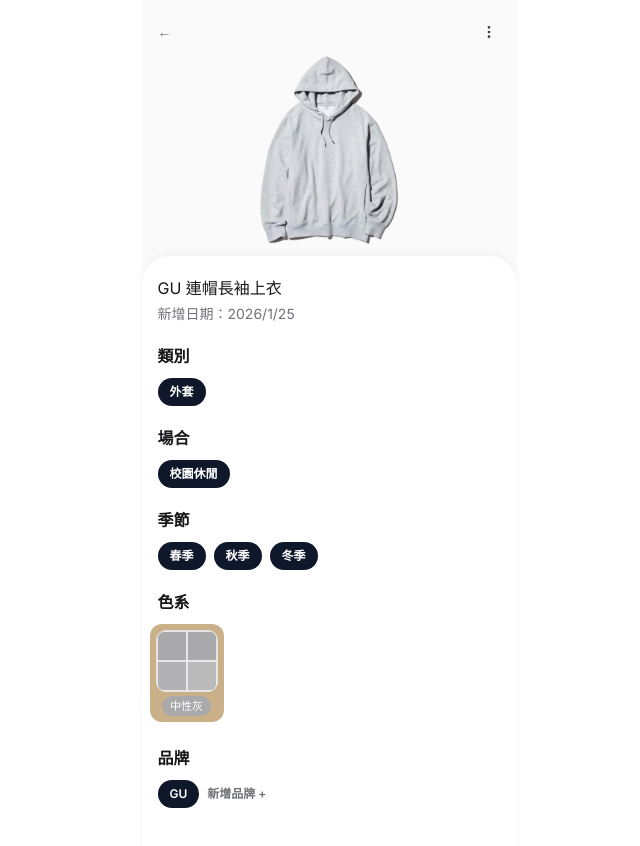
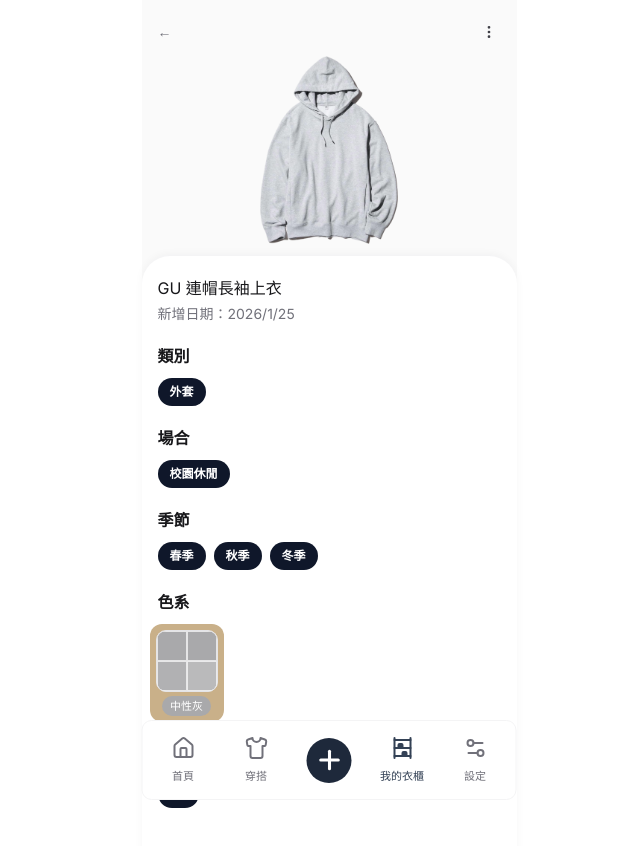
Before and after one commit to Lin4611/closy, a Next.js app: page /wardrobe/wardrobe-outer-001 in a window 1280 px wide. Shown: the top 846 px of the page, without its empty margins (311-951 px from the left). Built offline with nearby package versions, Linux system fonts and the light colour scheme.

Commit message:
refactor: move bottom nav into app shell and fix layout spacing

```diff
--- a/src/modules/common/components/AddClothButton.tsx
+++ b/src/modules/common/components/AddClothButton.tsx
@@ -1,15 +1,18 @@
 import { Plus } from 'lucide-react'
+
 type AddClothButtonProps = {
   onClick: () => void
 }
+
 export const AddClothButton = ({ onClick }: AddClothButtonProps) => {
   return (
     <button
       type="button"
       onClick={onClick}
-      className="flex h-[45px] flex-1 items-center justify-center"
+      aria-label="新增衣物"
+      className="flex h-11.25 flex-1 items-center justify-center"
     >
-      <span className="bg-primary-800 flex h-[45px] w-[45px] items-center justify-center rounded-full">
+      <span className="flex h-11.25 w-11.25 items-center justify-center rounded-full bg-primary-800">
         <Plus className="text-white" size={30} strokeWidth={2.45} />
       </span>
     </button>
--- a/src/modules/common/components/AppShell.tsx
+++ b/src/modules/common/components/AppShell.tsx
@@ -2,13 +2,15 @@
 
 type AppShellProps = {
   children: React.ReactNode
+  activeTab?: 'home' | 'outfit' | 'wardrobe' | 'settings'
+  onAddClick?: () => void
 }
 
-export const AppShell = ({ children }: AppShellProps) => {
+export const AppShell = ({ children, activeTab, onAddClick }: AppShellProps) => {
   return (
     <>
       <main className="pb-20">{children}</main>
-      <BottomNav />
+      <BottomNav activeTab={activeTab} onAddClick={onAddClick} />
     </>
   )
 }
--- a/src/modules/common/components/BottomNav.tsx
+++ b/src/modules/common/components/BottomNav.tsx
@@ -4,22 +4,46 @@
 import { BottomNavItem } from './BottomNavItem'
 import { bottomNavItems, type TBottomNavItem } from '../data/bottom-nav'
 
-export const BottomNav = () => {
+type BottomNavProps = {
+  activeTab?: 'home' | 'outfit' | 'wardrobe' | 'settings'
+  onAddClick?: () => void
+}
+
+export const BottomNav = ({ activeTab, onAddClick }: BottomNavProps) => {
   const router = useRouter()
+
+  const currentTab =
+    activeTab ??
+    (() => {
+      if (router.pathname.startsWith('/wardrobe')) return 'wardrobe'
+      if (router.pathname.startsWith('/outfit')) return 'outfit'
+      if (router.pathname.startsWith('/settings')) return 'settings'
+      return 'home'
+    })()
+
   const renderNavItem = (item: TBottomNavItem) => (
     <BottomNavItem
       key={item.id}
       {...item}
-      active={router.pathname === item.href}
+      active={currentTab === item.id}
       onClick={() => router.push(item.href)}
     />
   )
+
+  const handleAddClick = () => {
+    if (onAddClick) {
+      onAddClick()
+      return
+    }
+
+    void router.push('/wardrobe/new')
+  }
+
   return (
-    <div className="fixed bottom-0 left-1/2 z-50 w-full max-w-[375px] -translate-x-1/2">
+    <div className="fixed bottom-0 left-1/2 z-50 w-full max-w-93.75 -translate-x-1/2">
       <div className="flex h-20 items-center justify-center rounded-[10px] border border-neutral-200 bg-white px-1 py-2">
         {bottomNavItems.slice(0, 2).map(renderNavItem)}
-
-        <AddClothButton onClick={() => router.push('/add-cloth')} />
+        <AddClothButton onClick={handleAddClick} />
         {bottomNavItems.slice(2).map(renderNavItem)}
       </div>
     </div>
--- a/src/modules/wardrobe/components/AddClothingSheet.tsx
+++ b/src/modules/wardrobe/components/AddClothingSheet.tsx
@@ -23,7 +23,7 @@
   }
 
   return (
-    <div className="fixed inset-0 z-50 mx-auto w-full max-w-93.75">
+    <div className="fixed inset-0 z-60 mx-auto w-full max-w-93.75">
       <button
         type="button"
         className="absolute inset-0 w-full"
--- a/src/modules/wardrobe/components/WardrobeEmptyState.tsx
+++ b/src/modules/wardrobe/components/WardrobeEmptyState.tsx
@@ -2,12 +2,12 @@
 
 export const WardrobeEmptyState = () => {
   return (
-    <section className="flex min-h-[calc(100vh-220px)] flex-col px-6 pb-20">
+    <section className="flex min-h-[calc(100vh-220px)] flex-col px-6">
       <div className="flex flex-1 items-center justify-center">
         <p className="font-label-xl text-neutral-700">尚未新增衣服</p>
       </div>
 
-      <div className="flex justify-center pb-2">
+      <div className="flex justify-center">
         <SpeechBubble>點選+號開始新增衣物</SpeechBubble>
       </div>
     </section>
--- a/src/pages/wardrobe/[id]/index.tsx
+++ b/src/pages/wardrobe/[id]/index.tsx
@@ -4,6 +4,7 @@
 import { useRouter } from 'next/router'
 import { useEffect, useMemo, useRef, useState } from 'react'
 
+import { AppShell } from '@/modules/common/components/AppShell'
 import { DeleteClothingDialog } from '@/modules/wardrobe/components/DeleteClothingDialog'
 import { DeleteSuccessDialog } from '@/modules/wardrobe/components/DeleteSuccessDialog'
 import { WardrobeColorPalette } from '@/modules/wardrobe/components/WardrobeColorPalette'
@@ -53,7 +54,8 @@
   }
 
   return (
-    <div className="relative bg-neutral-100 pb-24">
+    <AppShell activeTab="wardrobe">
+      <div className="relative bg-neutral-100">
         <header className="flex items-center justify-between px-4 pt-5 pb-2">
           <Link href="/wardrobe" className="font-label-sm text-neutral-500">
             ←
@@ -103,7 +105,9 @@
 
         <section className="min-h-[calc(100vh-248px)] rounded-t-[28px] bg-white px-4 pt-5 pb-24 shadow-[0_-2px_8px_rgba(15,23,42,0.04)]">
           <div>
-          <h1 className="text-h3 text-neutral-900">{item.brand} {item.name}</h1>
+            <h1 className="text-h3 text-neutral-900">
+              {item.brand} {item.name}
+            </h1>
             <p className="mt-1 font-paragraph-sm text-neutral-500">新增日期：{item.createdAt}</p>
           </div>
 
@@ -117,7 +121,10 @@
             <WardrobeDetailSection title="場合">
               <div className="flex flex-wrap gap-2">
                 {item.occasionKeys.map((key) => (
-                <span key={key} className="rounded-full bg-primary-900 px-3 py-1 font-label-xs text-white">
+                  <span
+                    key={key}
+                    className="rounded-full bg-primary-900 px-3 py-1 font-label-xs text-white"
+                  >
                     {wardrobeOccasionOptions.find((option) => option.key === key)?.label}
                   </span>
                 ))}
@@ -127,7 +134,10 @@
             <WardrobeDetailSection title="季節">
               <div className="flex flex-wrap gap-2">
                 {item.seasonKeys.map((key) => (
-                <span key={key} className="rounded-full bg-primary-900 px-3 py-1 font-label-xs text-white">
+                  <span
+                    key={key}
+                    className="rounded-full bg-primary-900 px-3 py-1 font-label-xs text-white"
+                  >
                     {wardrobeSeasonOptions.find((option) => option.key === key)?.label}
                   </span>
                 ))}
@@ -176,6 +186,7 @@
           }}
         />
       </div>
+    </AppShell>
   )
 }
 
--- a/src/pages/wardrobe/index.tsx
+++ b/src/pages/wardrobe/index.tsx
@@ -1,6 +1,6 @@
 import { useMemo, useState } from 'react'
 
-import { MobileBottomNav } from '@/modules/common/components/MobileBottomNav'
+import { AppShell } from '@/modules/common/components/AppShell'
 import { AddClothingSheet } from '@/modules/wardrobe/components/AddClothingSheet'
 import { DeleteClothingDialog } from '@/modules/wardrobe/components/DeleteClothingDialog'
 import { DeleteSuccessDialog } from '@/modules/wardrobe/components/DeleteSuccessDialog'
@@ -34,7 +34,8 @@
   }, [activeCategory, items])
 
   return (
-    <div className="relative pb-24">
+    <AppShell activeTab="wardrobe" onAddClick={() => setIsSheetOpen(true)}>
+      <div className="relative">
         <WardrobeHeader />
 
         <main className="space-y-3">
@@ -44,10 +45,7 @@
             onChange={setActiveCategory}
           />
 
-        <WardrobeGrid
-          items={filteredItems}
-          onDelete={setDeleteTargetId}
-        />
+          <WardrobeGrid items={filteredItems} onDelete={setDeleteTargetId} />
         </main>
 
         <AddClothingSheet open={isSheetOpen} onClose={() => setIsSheetOpen(false)} />
@@ -67,9 +65,8 @@
           open={isDeleteSuccessOpen}
           onClose={() => setIsDeleteSuccessOpen(false)}
         />
-
-      <MobileBottomNav activeTab="wardrobe" onAddClick={() => setIsSheetOpen(true)} />
       </div>
+    </AppShell>
   )
 }
 
```
Lines whose indentation alone changed are shown as unchanged.
